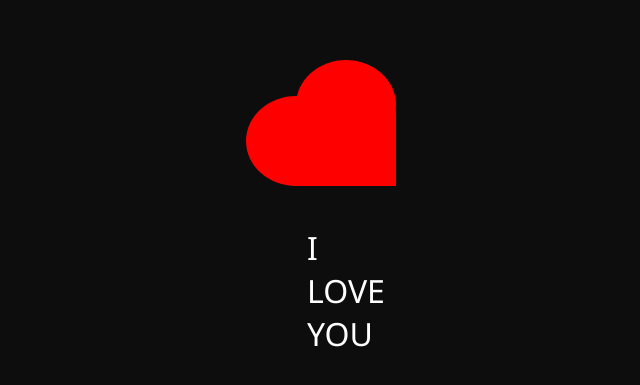
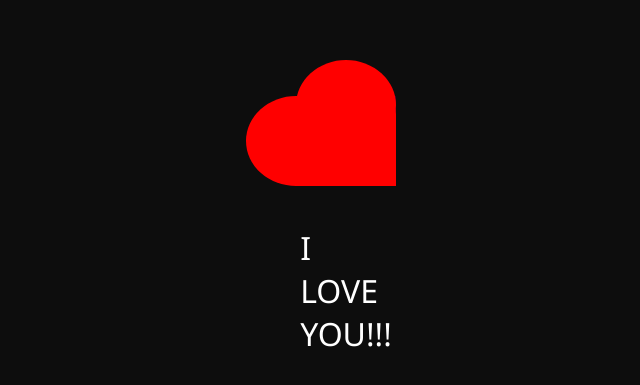
Before and after one commit to Jihoon3256/I-LOVE-YOU, a plain HTML site: page index.html in a window 1280 px wide. Shown: the part 259-644 px from the top of the page, without its empty margins (294-934 px from the left). Drawn offline with Linux system fonts and the light colour scheme.

Commit message:
Update index.html

```diff
--- a/index.html
+++ b/index.html
@@ -2,7 +2,7 @@
 <html lang="en">
 <head>
   <meta charset="UTF-8">
-  <title>I LOVE YOU!</title>
+  <title>I LOVE YOU!!!</title>
   <style>
     body {
       margin: 0;
@@ -102,7 +102,7 @@
 <body>
   <div class="container">
     <div class="heart"></div>
-    <div class="text">I LOVE YOU</div>
+    <div class="text">I LOVE YOU!!!</div>
   </div>
 </body>
 </html>
```
